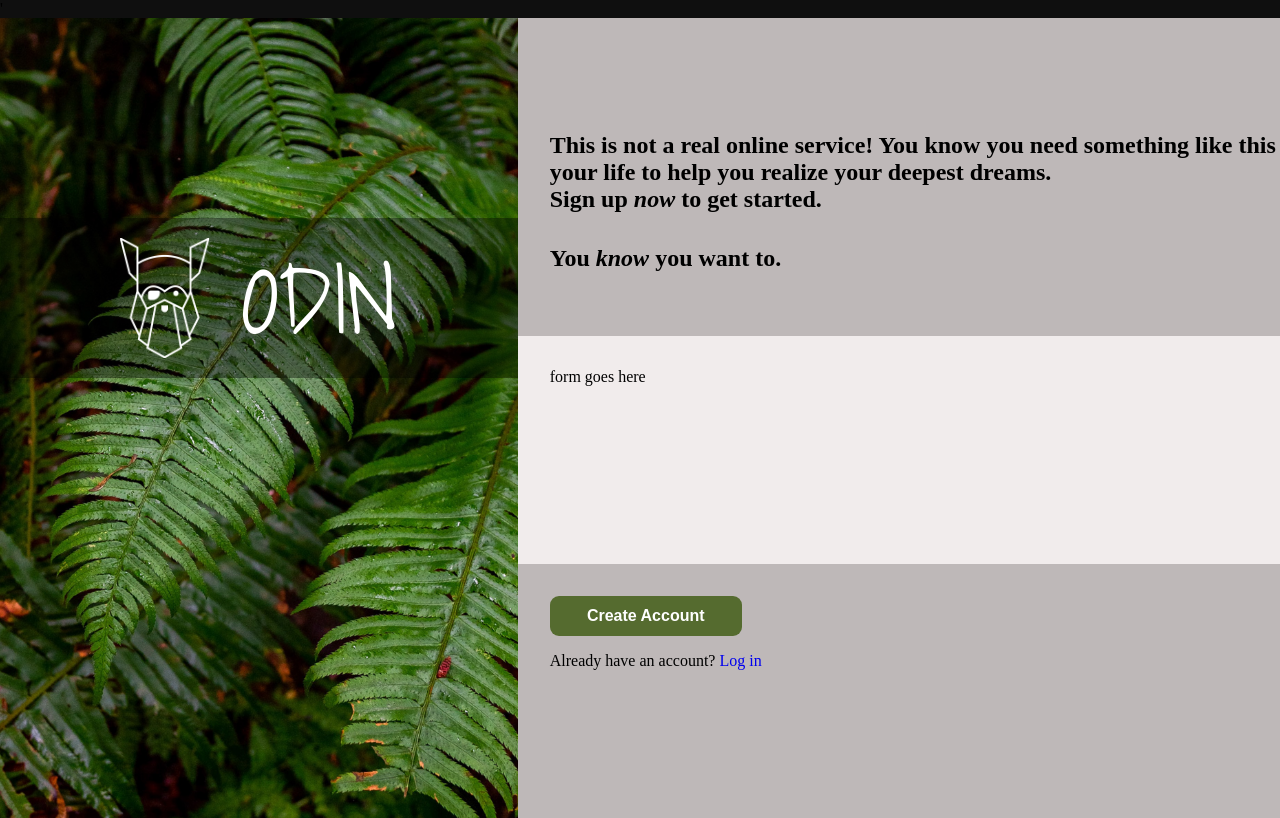
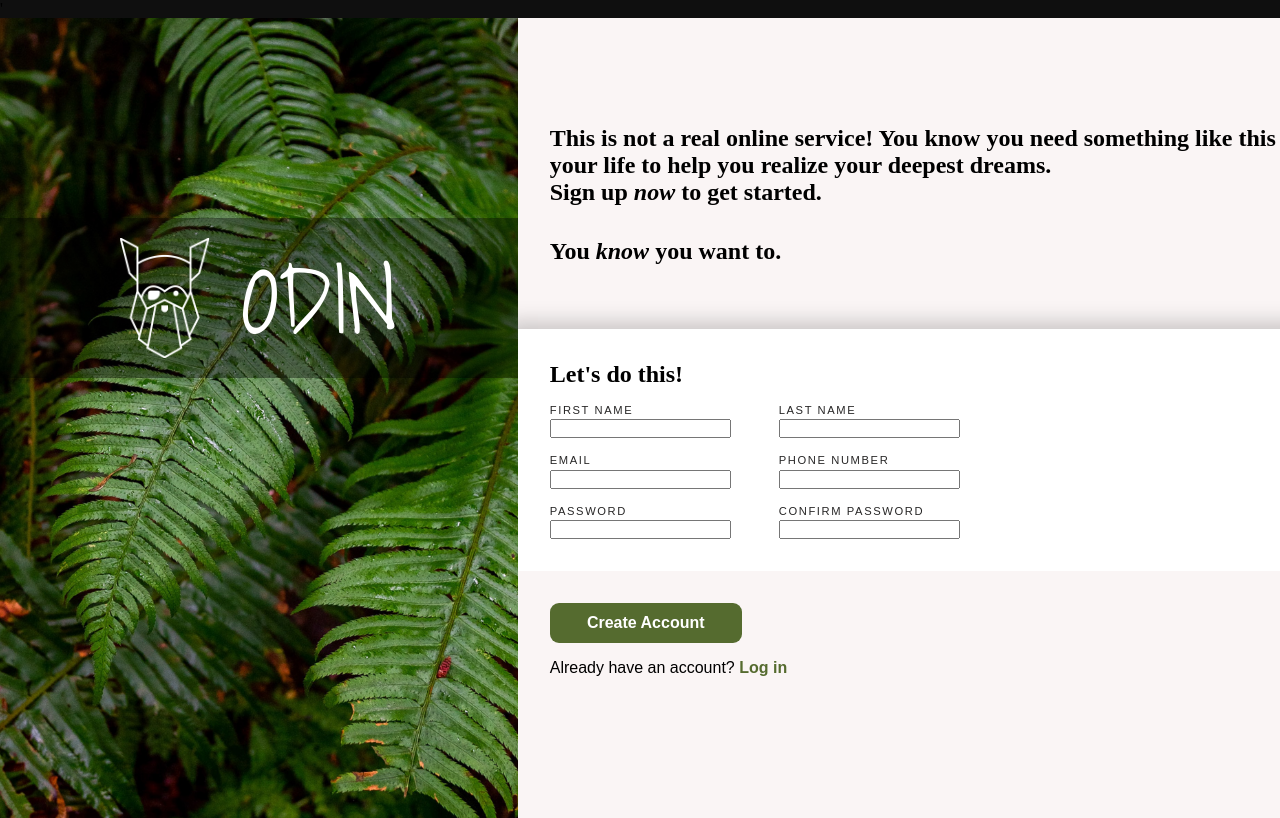
Before and after one commit to dxd8201/sign-up-form, a plain HTML site: page index.html in a window 1280 px wide. Shown: the top 818 px of the page. Drawn offline with Linux system fonts and the light colour scheme.

Commit message:
Styled form container added additional stylings to button container

```diff
--- a/index.html
+++ b/index.html
@@ -39,7 +39,49 @@
                 </div>
 
                 <div class="form-container">
-                    form goes here
+                    <span>Let's do this!</span>
+                    <form>
+
+                        <div class="input-container">
+                            <div class="label-alignment-container">
+                                <label for="first-name">FIRST NAME</label>
+                                <input type="text" id="first-name" name="first-name">
+                            </div>
+
+                            <div class="label-alignment-container">
+                                <label for="last-name">LAST NAME</label>
+                                <input type="text" id="last-name" name="last-name">
+                            </div>
+                        </div>
+
+                        <div class="input-container">
+                            <div class="label-alignment-container">
+                                <label for="email">EMAIL</label>
+                                <input type="email" id="email" name="email">
+                            </div>
+
+                            <div class="label-alignment-container">
+                                <label for="phone-num">PHONE NUMBER</label>
+                                <input type="tel" id="phone-num" name="phone-num">
+                            </div>
+                        </div>
+
+                        <div class="input-container">
+                            <div class="label-alignment-container">
+                                <label for="password">PASSWORD</label>
+                                <input type="password" id="password" name="password">
+                            </div>
+
+                            <div class="label-alignment-container">
+                                <label for="password-confirm">CONFIRM PASSWORD</label>
+                                <input type="password" id="password-confirm" name="password-confirm">
+                            </div>
+                        </div>
+
+
+
+
+                    </form>
                 </div>
 
                 <div class="btn-container">
--- a/style.css
+++ b/style.css
@@ -62,7 +62,7 @@ body {
 .text-container {
     display: flex;
     flex-direction: column;
-    background-color: rgb(190, 184, 184);
+    background-color: rgb(250, 245, 245);
     flex: 1 1 35%;
     align-items: flex-start;
     justify-content: flex-end;
@@ -79,21 +79,33 @@ body {
 }
 
 .form-container {
-    background-color: rgb(241, 236, 236);
+    background-color: rgb(255, 255, 255);
     flex: 1 1 30%;
     padding: 2rem;
+    box-shadow: -12px -7px 20px 0px rgb(0 0 0 / 20%);
 }
 
 .btn-container {
     display:flex;
     flex-direction: column;
-    background-color: rgb(190, 184, 184);
+    background-color: rgb(250, 245, 245);
     flex: 1 1 35%;
     padding: 2rem;
 }
 
 .btn-container span {
     margin-top: 1rem;
+}
+
+.input-container {
+    display: flex;
+    margin-top: 1rem;
+}
+
+.label-alignment-container {
+    display: flex;
+    flex-direction: column;
+    margin-right: 3rem;
 }
 
 /* ============ */
@@ -126,6 +138,29 @@ body {
     text-decoration: none;
 }
 
+.form-container span {
+    font-size: 1.5rem;
+    font-weight: bold;
+}
+
+.form-container label {
+    font-family: Arial, Helvetica, sans-serif;
+    color: rgb(39, 38, 38);
+    letter-spacing: .1rem;
+    font-size: .7rem;
+    margin-bottom: .2rem;
+}
+
+.btn-container span {
+    font-family: Arial, Helvetica, sans-serif;
+}
+
+.btn-container a {
+    color: darkolivegreen;
+    font-family: Arial, Helvetica, sans-serif;
+    font-weight: bold;
+}
+
 /* ============ */
 /* Button */
 /* ============ */
```
